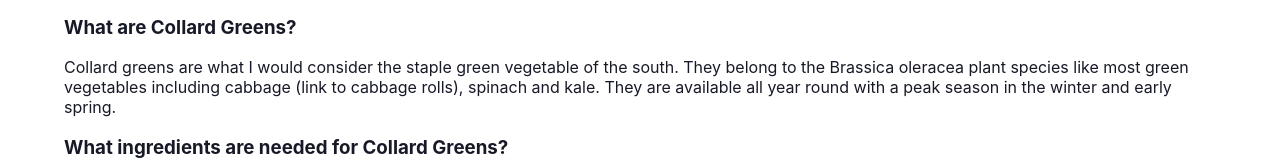
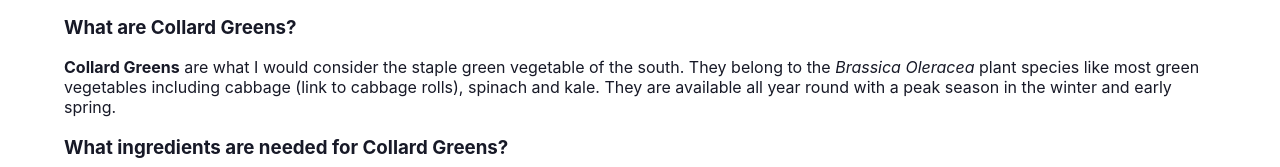
Before and after one commit to kamara-moses/SoulFood, a plain HTML site: page collardgreens.html in a window 1280 px wide. Shown: the part 565-732 px from the top of the page. Drawn offline with nearby package versions, Linux system fonts and the light colour scheme; a web font is replaced by a local one.

Commit message:
added bold and italic elements to the collard green html

```diff
--- a/collardgreens.html
+++ b/collardgreens.html
@@ -43,8 +43,8 @@
                 <div>
                     <p>Let’s get started!</p>
                     <h3>What are Collard Greens?</h3>
-                    <p>Collard greens are what I would consider the staple green vegetable of the south. They belong to the Brassica oleracea plant species like most green vegetables including cabbage (link to cabbage rolls), spinach and kale. They are available
-                        all year round with a peak season in the winter and early spring.
+                    <p><b>Collard Greens</b> are what I would consider the staple green vegetable of the south. They belong to the <em>Brassica Oleracea</em> plant species like most green vegetables including cabbage (link to cabbage rolls), spinach and
+                        kale. They are available all year round with a peak season in the winter and early spring.
                     </p>
 
                     <h3>What ingredients are needed for Collard Greens?</h3>
```
